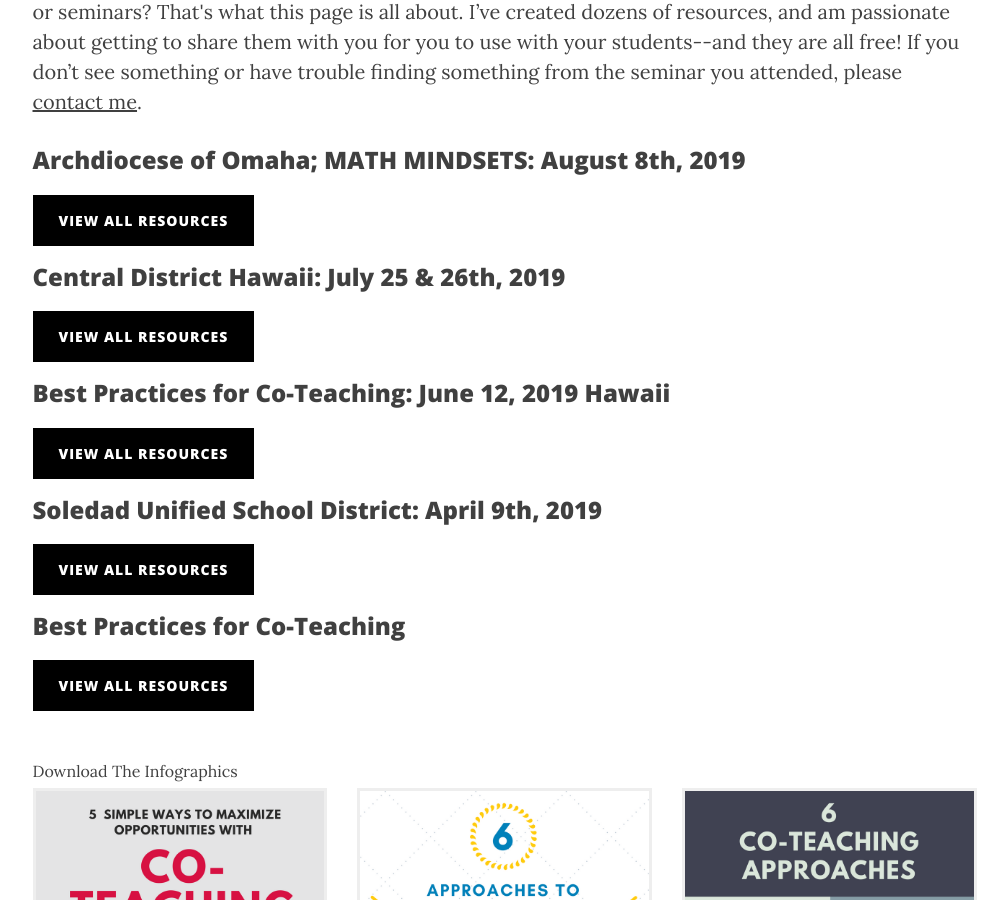
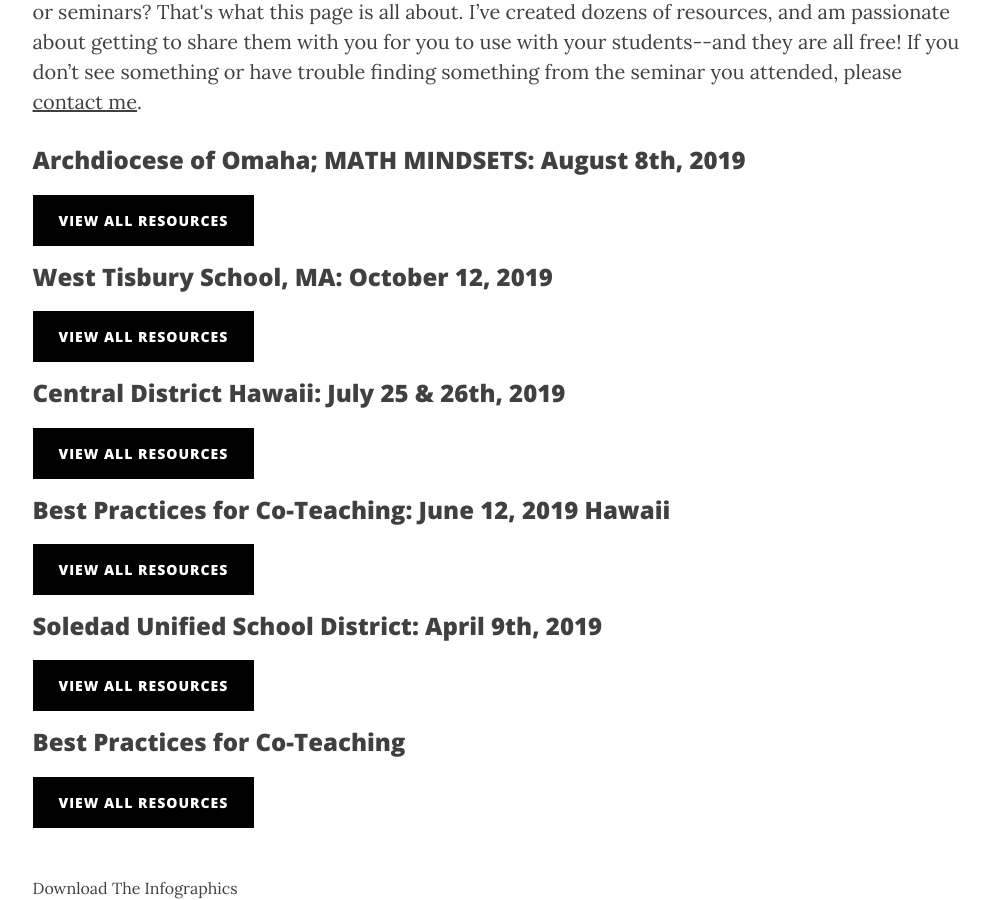
Before and after one commit to iamweswilson/clearlycat, a Jekyll site: the page built from resources.html, in a window 1280 px wide and 900 px high, scrolled down 561 px. Shown: the whole window, without its empty margins (135-1143 px from the left). Built offline with Jekyll 4.4.1, drawn with Linux system fonts in a browser that asks for light colours; nearby versions of some CDN libraries; comment, search, counter and statistics services are not loaded.

Commit message:
Resources for Archdiocese of Omaha; MATH MINDSETS

```diff
--- a/resources.html
+++ b/resources.html
@@ -28,6 +28,12 @@ permalink: /training-resources/
                 <h3>Archdiocese of Omaha; MATH MINDSETS: August 8th, 2019</h3>
                 <p>
                     <a href="https://drive.google.com/open?id=1bVesPceqFIT-q2k0Jx4Pvma_O7lAedNU" class="resource-btn" target="_blank">
+                        View All Resources
+                    </a>
+                </p>
+                <h3>West Tisbury School, MA: October 12, 2019</h3>
+                <p>
+                    <a href=" https://drive.google.com/drive/folders/132tC6c0AcO9U3JnfKv1ygw0ggsDvFLmu" class="resource-btn" target="_blank">
                         View All Resources
                     </a>
                 </p>
```
